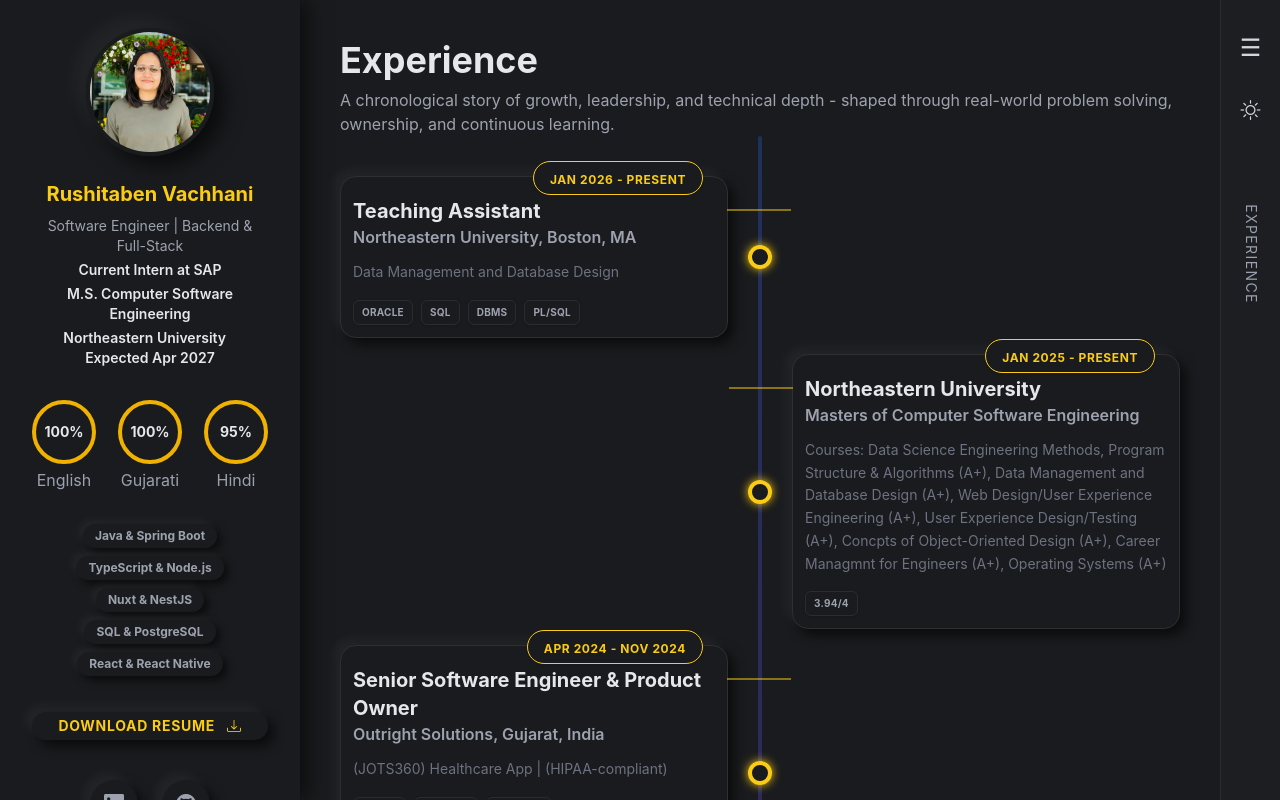
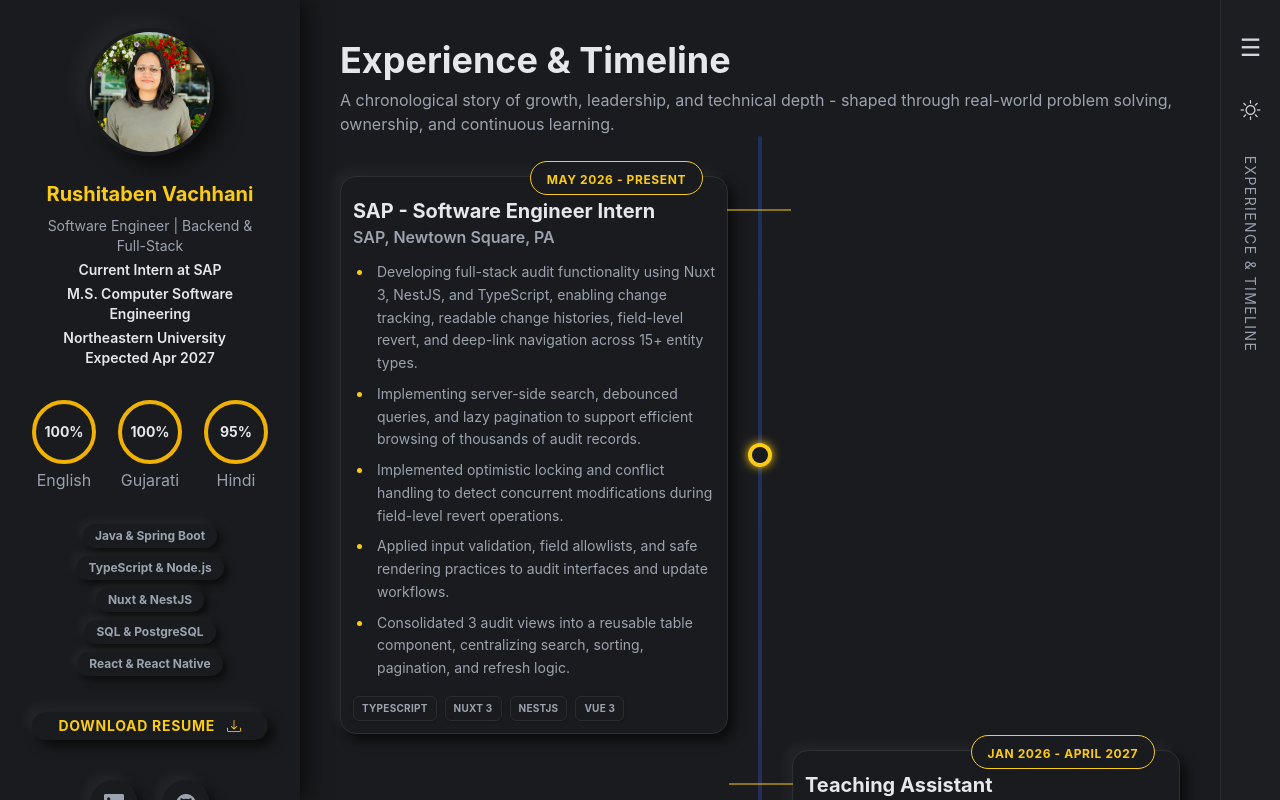
Before and after one commit to rushita-vachhani/resume, a Next.js app: page /experience in a window 1280 px wide. Built offline with nearby package versions, Linux system fonts and the light colour scheme.

Commit message:
Refactor Experience component to display descriptions as a list; update Sidebar and SlideMenu for consistent labeling.

```diff
--- a/src/app/components/ExperienceTimeline.tsx
+++ b/src/app/components/ExperienceTimeline.tsx
@@ -50,9 +50,11 @@
           <h4 className="text-md font-semibold text-text-secondary mb-3">
             {data.company}
           </h4>
-          <p className="text-text-muted text-sm leading-relaxed mb-4">
-            {data.description}
-          </p>
+          <ul className="mb-4 list-disc space-y-2 pl-5 text-sm leading-relaxed text-text-secondary marker:text-primary">
+            {data.description.map((point) => (
+              <li key={point} className="pl-1">{point}</li>
+            ))}
+          </ul>
 
           <div className="flex flex-wrap gap-2">
             {data.skills.map((skill) => (
--- a/src/app/components/SidebarRight.tsx
+++ b/src/app/components/SidebarRight.tsx
@@ -42,7 +42,7 @@
           {pathname === "/"
             ? "HOME"
             : pathname.startsWith("/experience")
-            ? "EXPERIENCE"
+            ? "EXPERIENCE & TIMELINE"
             : pathname.split("/")[1].toUpperCase()}
         </p>
       </aside>
--- a/src/app/components/SlideMenu.tsx
+++ b/src/app/components/SlideMenu.tsx
@@ -14,7 +14,7 @@
 
       <nav className="px-6 space-y-4 text-lg">
         <MenuItem href="/" label="Home" close={close} />
-        <MenuItem href="/experience" label="Experience" close={close} />
+        <MenuItem href="/experience" label="Experience & Timeline" close={close} />
         <MenuItem href="/projects" label="Projects" close={close} />
         <MenuItem href="/skills" label="Skills" close={close} />
         <MenuItem href="/education" label="Education" close={close} />
--- a/src/app/experience/page.tsx
+++ b/src/app/experience/page.tsx
@@ -3,7 +3,7 @@
 export default function ExperiencePage() {
   return (
     <section className="section-container">
-      <h1 className="text-4xl font-bold mb-2">Experience</h1>
+      <h1 className="text-4xl font-bold mb-2">Experience & Timeline</h1>
       <p className="text-text-secondary text-md">
         A chronological story of growth, leadership, and technical depth - shaped through real-world problem solving, ownership, and continuous learning.
       </p>
--- a/src/data/experience.ts
+++ b/src/data/experience.ts
@@ -3,63 +3,101 @@
   role: string;
   company: string;
   period: string;
-  description: string;
+  description: string[];
   skills: string[];
 }
 
 export const experiences: Experience[] = [
   {
     id: 1,
-    role: "Teaching Assistant",
-    company: "Northeastern University, Boston, MA",
-    period: "Jan 2026 - Present",
-    description:
-      "Data Management and Database Design",
-    skills: ["Oracle", "SQL", "DBMS", "Pl/SQL"],
+    role: "SAP - Software Engineer Intern",
+    company: "SAP, Newtown Square, PA",
+    period: "May 2026 - Present",
+    description: [
+      "Developing full-stack audit functionality using Nuxt 3, NestJS, and TypeScript, enabling change tracking, readable change histories, field-level revert, and deep-link navigation across 15+ entity types.",
+      "Implementing server-side search, debounced queries, and lazy pagination to support efficient browsing of thousands of audit records.",
+      "Implemented optimistic locking and conflict handling to detect concurrent modifications during field-level revert operations.",
+      "Applied input validation, field allowlists, and safe rendering practices to audit interfaces and update workflows.",
+      "Consolidated 3 audit views into a reusable table component, centralizing search, sorting, pagination, and refresh logic.",
+    ],
+    skills: ["TypeScript", "Nuxt 3", "NestJS", "Vue 3"],
   },
   {
     id: 2,
+    role: "Teaching Assistant",
+    company: "Northeastern University, Boston, MA",
+    period: "Jan 2026 - April 2027",
+    description: [
+      "Reviewed database schemas and SQL queries across 15+ student systems, providing feedback on normalization, indexing, and data integrity.",
+      "Helped diagnose concurrency issues by analyzing transaction isolation levels and locking mechanisms.",
+      "Mentored 25+ students in database design, query development, and troubleshooting.",
+    ],
+    skills: ["SQL", "Database Design", "Indexing", "Transactions"],
+  },
+  {
+    id: 3,
     role: "Northeastern University",
     company: "Masters of Computer Software Engineering",
     period: "Jan 2025 - Present",
-    description:
+    description: [
+      "Pursuing an M.S. in Computer Software Engineering, with expected graduation in April 2027.",
+      "Completed academic software projects and gained practical experience through a database teaching assistant appointment and an ongoing internship at SAP.",
       "Courses: Data Science Engineering Methods, Program Structure & Algorithms (A+), Data Management and Database Design (A+), Web Design/User Experience Engineering (A+), User Experience Design/Testing (A+), Concpts of Object-Oriented Design (A+), Career Managmnt for Engineers (A+), Operating Systems (A+)",
-    skills: ["3.94/4"],
+    ],
+    skills: ["3.95/4"],
   },
   {
-    id: 3,
+    id: 4,
     role: "Senior Software Engineer & Product Owner",
     company: "Outright Solutions, Gujarat, India",
     period: "Apr 2024 - Nov 2024",
-    description:
-      "(JOTS360) Healthcare App | (HIPAA-compliant)",
-    skills: ["React", "Node.js", "Express", "Scalable Architecture", "Real-time Data Processing", "Cloud Deployment"],
-  },
-  {
-    id: 4,
-    role: "Sr. Technical Analyst & Head of Business Growth",
-    company: "Square Infosoft, Gujarat, India",
-    period: "Jul 2019 - Apr 2024",
-    description:
-      "Created responsive landing pages and email templates. Assisted in frontend development using JavaScript and jQuery.",
-    skills: ["Java", "Spring Boot", "React", "JavaScript", "Swift", "Kotlin", "AWS", "Git", "UI/UX Design", "CI/CD Pipelines", "Performance Optimization", "RESTful API Design"],
+    description: [
+      "Developed Java and Spring Boot backend services for JOTS360, a healthcare data platform, implementing REST APIs and role-based access control.",
+      "Modernized legacy backend functionality into modular services to improve maintainability and support continued product development.",
+      "Diagnosed API data-flow failures and implemented structured monitoring and logging to improve production reliability.",
+      "Collaborated with QA, product, and engineering stakeholders to deliver healthcare features across four production releases.",
+    ],
+    skills: ["Java", "Spring Boot", "REST APIs", "RBAC", "Cloud Deployment"],
   },
   {
     id: 5,
+    role: "Senior Technical Analyst & Software Engineer",
+    company: "Square Infosoft, Gujarat, India",
+    period: "Jul 2019 - Apr 2024",
+    description: [
+      "Developed Android, iOS, and React Native applications for products including KukuFM, SpeakeasyGo, and Noticeboard.",
+      "Built modular Node.js services to support backend reporting workflows.",
+      "Integrated Plaid and Apple HealthKit to support financial and health data workflows.",
+      "Implemented crash monitoring, analytics instrumentation, and notification systems to improve mobile application stability."
+    ],
+    skills: ["React Native", "React", "Node.js", "Mobile Development", "API Integrations"],
+  },
+  {
+    id: 6,
     role: "Industry Hackathon Recognition",
     company: "GLS University, Gujarat, India",
     period: "Feb 2018 - Apr 2018",
-    description:
-      "Participated National Hackathon organized by the Government of Gujarat & Secured 1st Rank in Health & Wellness Department",
+    description: [
+      "Participated in the National Hackathon organized by the Government of Gujarat.",
+      "Developed DigiMed solution for healthcare and wellness department to digitize their entire processes by implementing a web-based platform.",
+      "Secured 1st Rank  in the Health & Wellness Department and got the Sponsorship for the project.",
+    ],
     skills: ["React", "C/C++", "Java", "MongoDB", "Figma"],
   },
   {
-    id: 6,
+    id: 7,
     role: "GLS University (Student - Gold Medalist)",
     company: "Bachelor of Computer Applications",
     period: "Jul 2016 - Mar 2019",
-    description:
-      "Courses: Advance Object-Oriented Programming (A+), Python (A+), Advanced Java (A+), DBMS (A+), Information Security (A+), Data Structures (A+), Data Communication & Networks (A+)",
+    description: [
+      "Courses: Advance Object-Oriented Programming (A+)",
+      "Python (A+)",
+      "Advanced Java (A+)",
+      "DBMS (A+)",
+      "Information Security (A+)",
+      "Data Structures (A+)",
+      "Data Communication & Networks (A+)",
+    ],
     skills: ["3.88/4"],
   },
 ];
```
